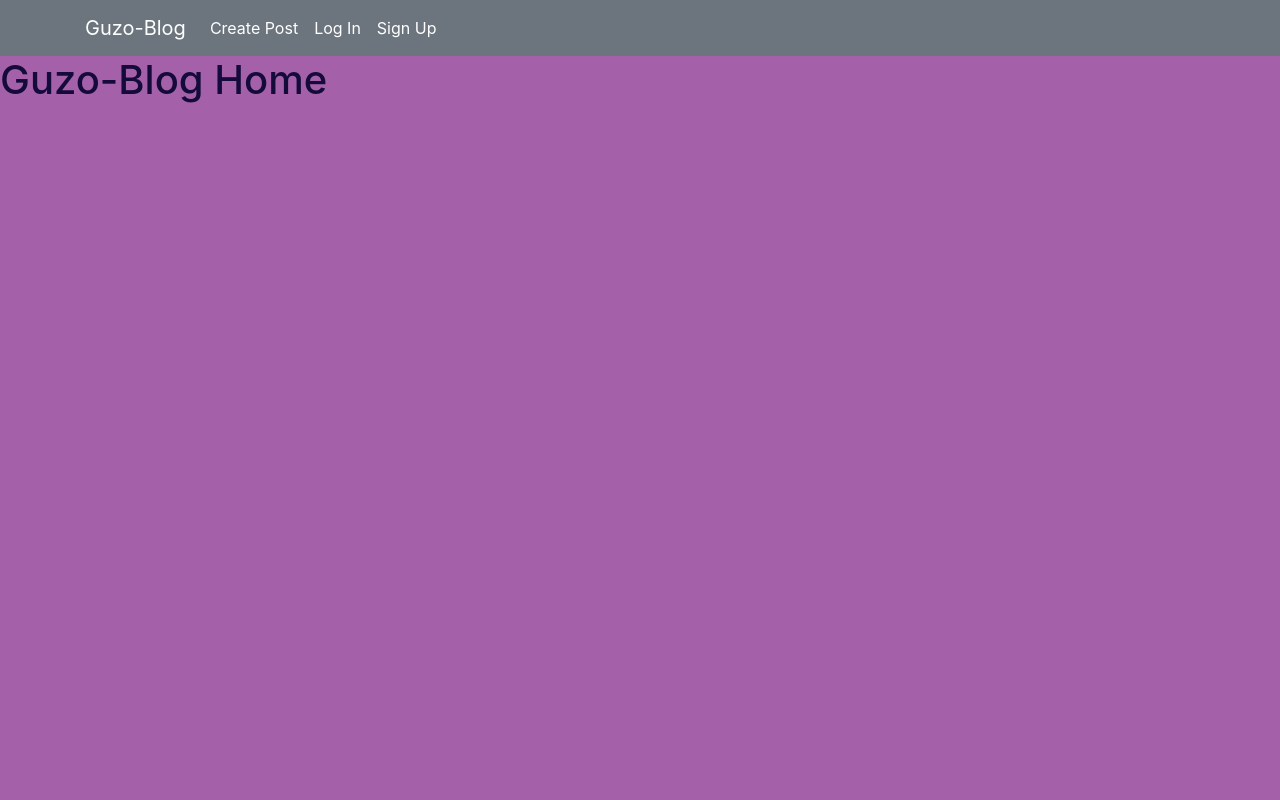
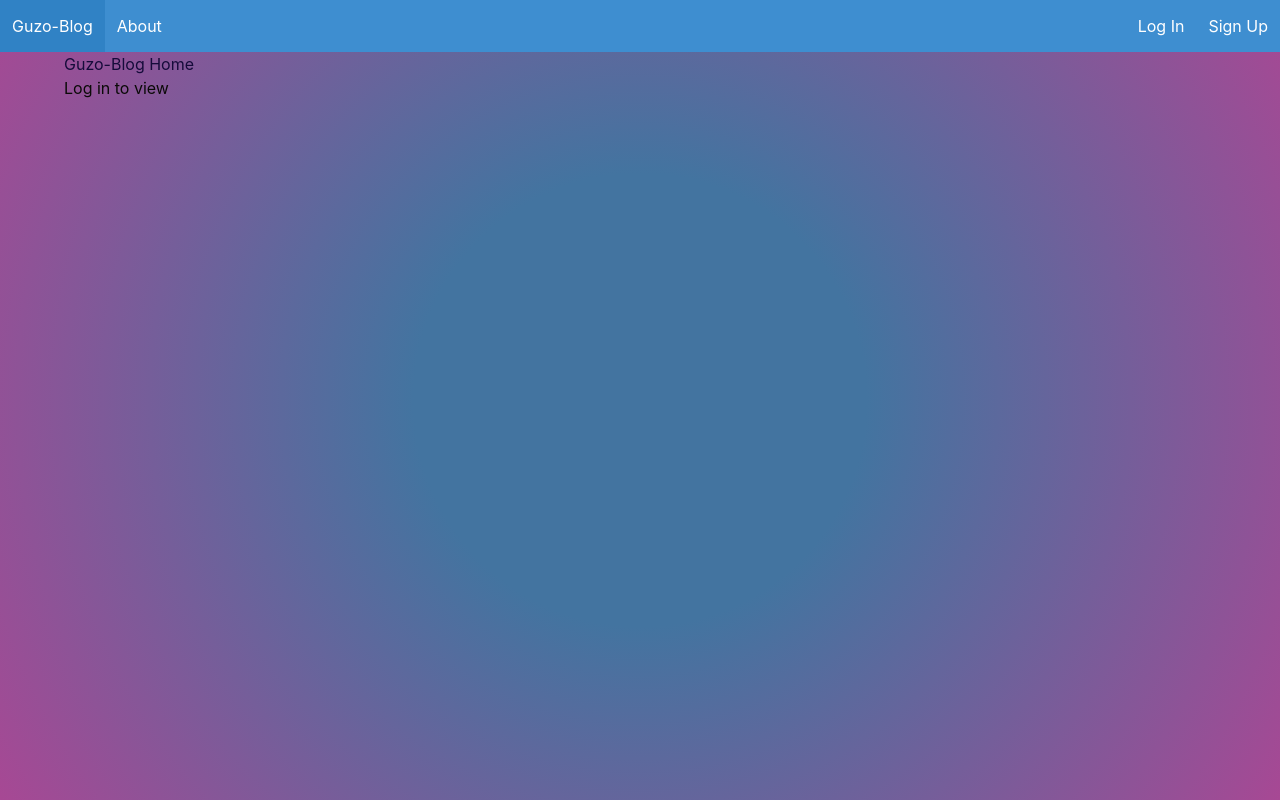
Before and after one commit to Feven98/capstone_blog, a Django app: page / in a window 1280 px wide. Run offline with Django 4.2, Linux system fonts and the light colour scheme; data that the repository does not hold is empty.

Commit message:
add some styling

```diff
--- a/main_app/static/styles/main.css
+++ b/main_app/static/styles/main.css
@@ -1,7 +1,19 @@
+* {
+  box-sizing: border-box;
+}
 body{
-    background-color: rgb(164, 97, 169);
+    /* background-color: rgba(201, 76, 76, 0.3); */
+    /* background-color: rgb(95, 134, 206); */
     color: #0b0a08;
+    min-height: 100vh;
+    background: radial-gradient(circle at center,  rgba(174, 196, 88, 0.3) 40%, rgba(134, 65, 135, 0.538) 100%);
+  /* display: flex;
+  justify-content: center; */
+  background: radial-gradient(circle at center,  rgb(67, 116, 160) 30%, rgb(167, 72, 148) 100%)
+
+    /* height: 100%; */
 }
+
 
 h1,h2 {
     color: #150b3a;
--- a/main_app/templates/base.html
+++ b/main_app/templates/base.html
@@ -1,40 +1,53 @@
-<!-- {% load static %} -->
-<!doctype html>
+{% load static %}
+ <!DOCTYPE html>
  <html lang="en">
      <head>
-    <!-- Required meta tags -->
-    <meta charset="utf-8">
-    <meta name="viewport" content="width=device-width, initial-scale=1, shrink-to-fit=no">
-
-    <!-- Bootstrap CSS -->
-    <link rel="stylesheet" href="https://cdn.jsdelivr.net/npm/bootstrap@4.6.2/dist/css/bootstrap.min.css" integrity="sha384-xOolHFLEh07PJGoPkLv1IbcEPTNtaed2xpHsD9ESMhqIYd0nLMwNLD69Npy4HI+N" crossorigin="anonymous">
-    <script src="https://code.jquery.com/jquery-3.6.0.min.js" integrity="sha256-/xUj+3OJU5yExlq6GSYGSHk7tPXikynS7ogEvDej/m4=" crossorigin="anonymous"></script>
+         <meta charset="UTF-8" />
+         <meta http-equiv="X-UA-Compatible" content="IE=edge" />
+         <meta name="viewport" content="width=device-width, initial-scale=1.0" />
+         <link rel="stylesheet" href="https://cdn.jsdelivr.net/npm/bulma@0.9.2/css/bulma.min.css">
          <link rel="stylesheet" href="{% static 'styles/main.css' %}" />
 <script src="{% static 'scripts/main.js' %}" defer></script>
-    <title>Guzo-Blog  - {% block title %}{% endblock %}</title>
-    <!-- <div class="nav-item">
-      <a class="button is-dark" href="{% url 'blog_create' %}">Create Post</a>
+
+         <script src="https://code.jquery.com/jquery-3.6.0.min.js" integrity="sha256-/xUj+3OJU5yExlq6GSYGSHk7tPXikynS7ogEvDej/m4=" crossorigin="anonymous"></script>
+         <title>Guzo-Blog - {% block title %}{% endblock %}</title>
+     </head>
+     <body >
+         <nav class="navbar is-info" role="navigation" aria-label="main navigation">
+             <div class="navbar-brand">
+                 <a class="navbar-item" href="/">Guzo-Blog</a>
+                 <a role="button" class="navbar-burger" aria-label="menu" aria-expanded="false">
+                     <span aria-hidden="true"></span>
+                     <span aria-hidden="true"></span>
+                     <span aria-hidden="true"></span>
+                 </a>
+                </div>
+                <div class="navbar-menu navbar-start">
+                    <a class="navbar-item" href="/about">About</a>
+                </div>
+                <!-- <div class="navbar-menu navbar-middle">
+                    <a class="navbar-item" href="/blog/new">Create Post</a>
                 </div> -->
-  </head>
-  <body>
-    {% include 'nav.html' %}
 
-    <!-- <h1>Guzo-Blog Home</h1> -->
 
-    <!-- Optional JavaScript; choose one of the two! -->
+                {% if user.is_authenticated %}
+                <div class="navbar-menu navbar-end">
+                    <span class="navbar-item">Welcome: {{user.username}}</span>
+                    <a class="navbar-item" href="/blog/new">Create Post</a>
+                    <a class="navbar-item" href="{% url 'logout' %}">Logout</a>
+                </div>
+            {% else %}
+                <div class="navbar-menu navbar-end">
+                    <a class="navbar-item" href="{% url 'login' %}">Log In</a>
+                    <a class="navbar-item" href="{% url 'signup' %}">Sign Up</a>
+                </div>
+            {% endif %}
+        </nav>
+            <div class="container">
+             {% block content %}{% endblock %}
 
-    <!-- Option 1: jQuery and Bootstrap Bundle (includes Popper) -->
-    <script src="https://cdn.jsdelivr.net/npm/jquery@3.5.1/dist/jquery.slim.min.js" integrity="sha384-DfXdz2htPH0lsSSs5nCTpuj/zy4C+OGpamoFVy38MVBnE+IbbVYUew+OrCXaRkfj" crossorigin="anonymous"></script>
-    <script src="https://cdn.jsdelivr.net/npm/bootstrap@4.6.2/dist/js/bootstrap.bundle.min.js" integrity="sha384-Fy6S3B9q64WdZWQUiU+q4/2Lc9npb8tCaSX9FK7E8HnRr0Jz8D6OP9dO5Vg3Q9ct" crossorigin="anonymous"></script>
-
-    <!-- Option 2: Separate Popper and Bootstrap JS -->
-    <!--
-    <script src="https://cdn.jsdelivr.net/npm/jquery@3.5.1/dist/jquery.slim.min.js" integrity="sha384-DfXdz2htPH0lsSSs5nCTpuj/zy4C+OGpamoFVy38MVBnE+IbbVYUew+OrCXaRkfj" crossorigin="anonymous"></script>
-    <script src="https://cdn.jsdelivr.net/npm/popper.js@1.16.1/dist/umd/popper.min.js" integrity="sha384-9/reFTGAW83EW2RDu2S0VKaIzap3H66lZH81PoYlFhbGU+6BZp6G7niu735Sk7lN" crossorigin="anonymous"></script>
-    <script src="https://cdn.jsdelivr.net/npm/bootstrap@4.6.2/dist/js/bootstrap.min.js" integrity="sha384-+sLIOodYLS7CIrQpBjl+C7nPvqq+FbNUBDunl/OZv93DB7Ln/533i8e/mZXLi/P+" crossorigin="anonymous"></script>
-    -->
-    <div class="container1">
-    {% block content %} {% endblock %}
+         </div>
+       </div>
      </div>
    </body>
  </html>
--- a/main_app/templates/blog_detail.html
+++ b/main_app/templates/blog_detail.html
@@ -3,12 +3,14 @@
 {% block content %}
 <!-- Current User : {{ user.id }}
 Blog Writer : {{blog.writer.id}} -->
+
 <h1>{{blog.title}}</h1>
 <h2>By: {{blog.writer}} - {{blog.created_at}}</h2>
 <!-- {{blog.spoiler}} -->
 {{ blog.content|safe }}
 </br>
 {{blog.photo}}
+
 
 {% if user.is_authenticated %}
   {% if user.id == blog.writer.id %}
--- a/main_app/templates/home.html
+++ b/main_app/templates/home.html
@@ -4,6 +4,7 @@
 <h1>Guzo-Blog Home</h1>
 <div class="postcontainer">
 <ul>
+    {% if user.is_authenticated %}
     {% for blog in object_list %}
     <li>
         <a href="{% url 'blog_detail' blog.pk %}">
@@ -12,7 +13,11 @@
     {{ blog.spoiler }}
        <!-- {{ blog.content|safe }} -->
     </li>
+
     {% endfor%}
+    {% else %}
+    <p>Log in to view</p>
+    {% endif %}
 </ul>
 </div>
 {% endblock %}
--- a/main_app/templates/registration/login.html
+++ b/main_app/templates/registration/login.html
@@ -7,9 +7,9 @@
     <h1>Log In</h1>
     <form method="post" action="{% url 'login' %}">
         {% csrf_token %}
-        <!-- {{ form.as_p }} -->
+
         <div class="form-group">
-        <!-- <label for="exampleInputEmail">Username</label> -->
+
           <input type="text" class="form-control" name="username" placeholder="Username">
           </div>
           <div class="form-group">
@@ -19,7 +19,7 @@
           </div>
 
 
-        <button class="btn btn-secondary">Log In</button>
+        <button class="signupbtn">Log In</button>
         </form>
         Not have accounet? Sign Up here<a href="{% url 'signup' %}"> Here...</a>
 </div>
```
Also changed, not shown: other parts of main_app/static/styles/main.css (+69 -23 lines), main_app/templates/registration/signup.html (+8 -4 lines). Lines whose indentation alone changed are shown as unchanged.
